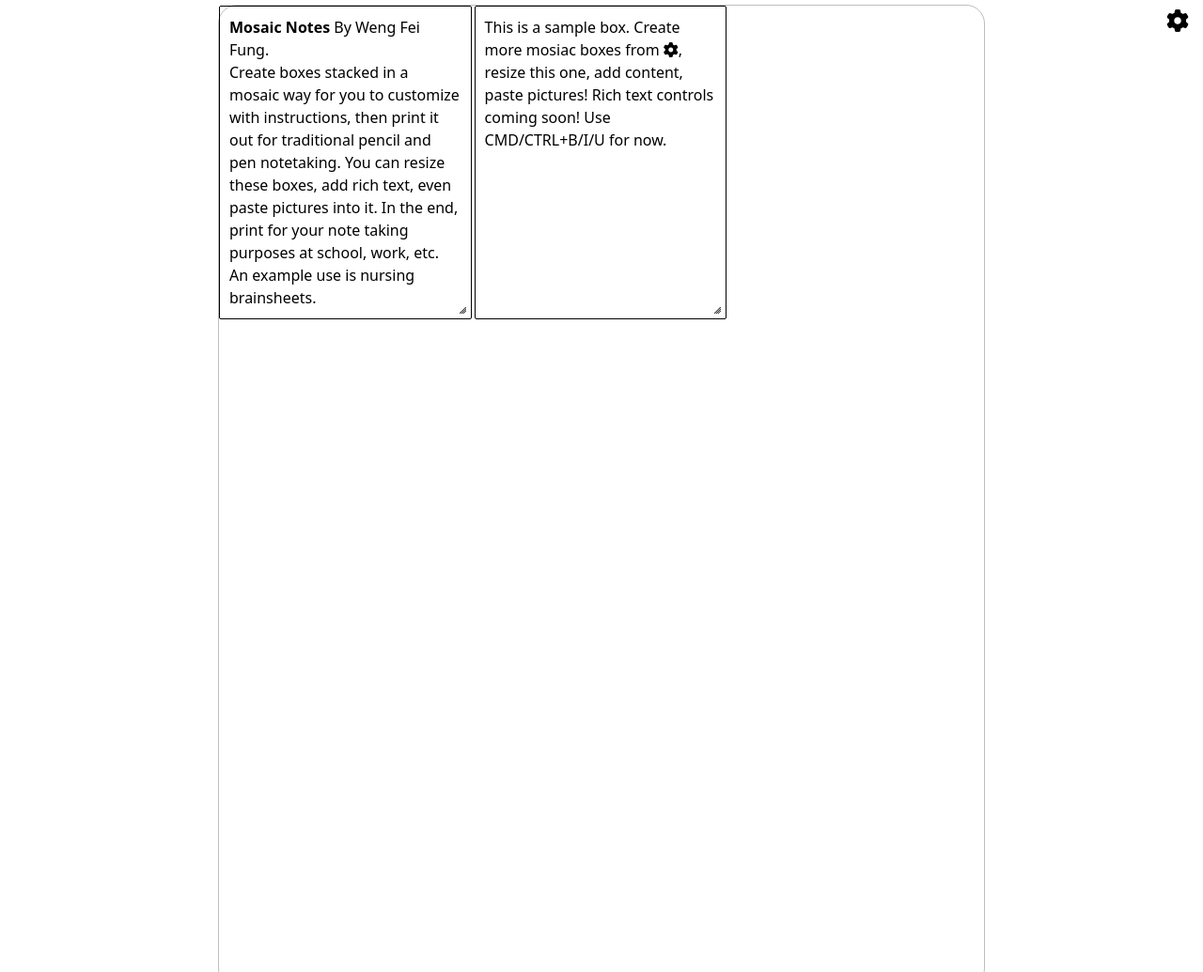
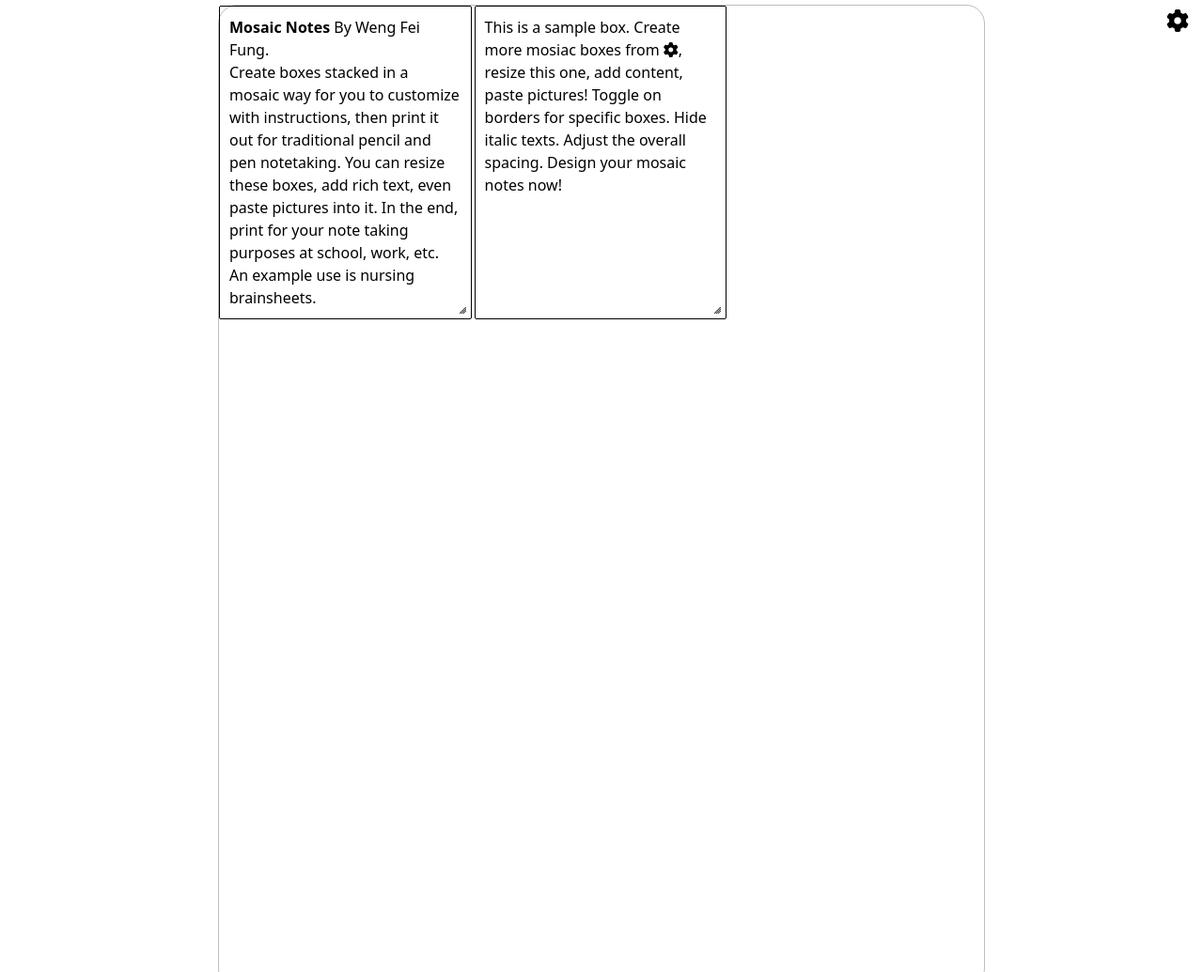
Before and after one commit to Siphon880gh/mosaic-notes, a website: page index.html in a window 1280 px wide. Shown: the top 1035 px of the page at 94% size. Drawn offline with nearby package versions, Linux system fonts and the light colour scheme.

```diff
--- a/index.html
+++ b/index.html
@@ -34,7 +34,7 @@
             <p>Create boxes stacked in a mosaic way for you to customize with instructions, then print it out for traditional pencil and pen notetaking. You can resize these boxes, add rich text, even paste pictures into it. In the end, print for your note
                 taking purposes at school, work, etc. An example use is nursing brainsheets.</p>
         </div>
-        <div class="grid-item rounded-sm unreset" contenteditable="true" style="width:33%">This is a sample box. Create more mosiac boxes from <i class="fa fa-cog"></i>, resize this one, add content, paste pictures! Rich text controls coming soon! Use CMD/CTRL+B/I/U for now.</div>
+        <div class="grid-item rounded-sm unreset" contenteditable="true" style="width:33%">This is a sample box. Create more mosiac boxes from <i class="fa fa-cog"></i>, resize this one, add content, paste pictures! Toggle on borders for specific boxes. Hide italic texts. Adjust the overall spacing. Design your mosaic notes now!</div>
     </main>
     <nav class="page-controls w-108 text-right">
 
```
Also changed, not shown: README.md, assets/screenshots/rich-text-controls.png (added).
